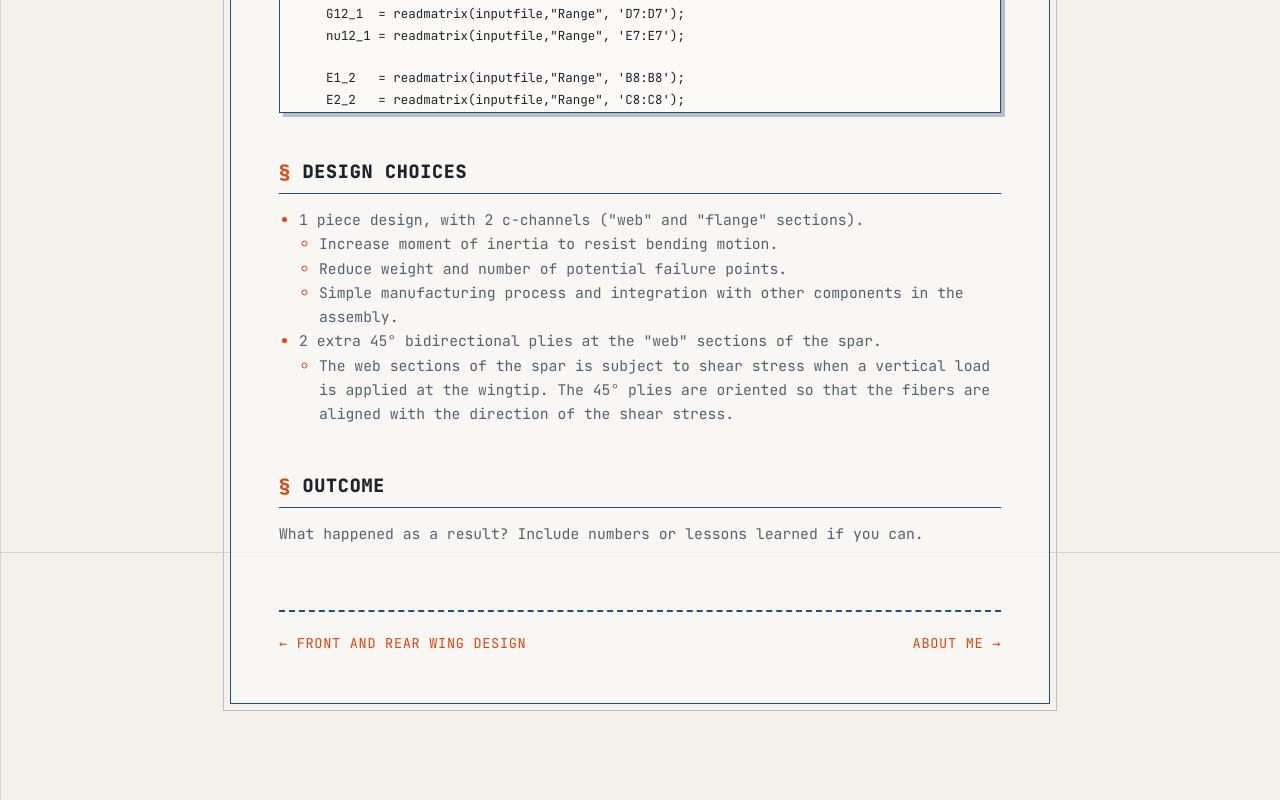
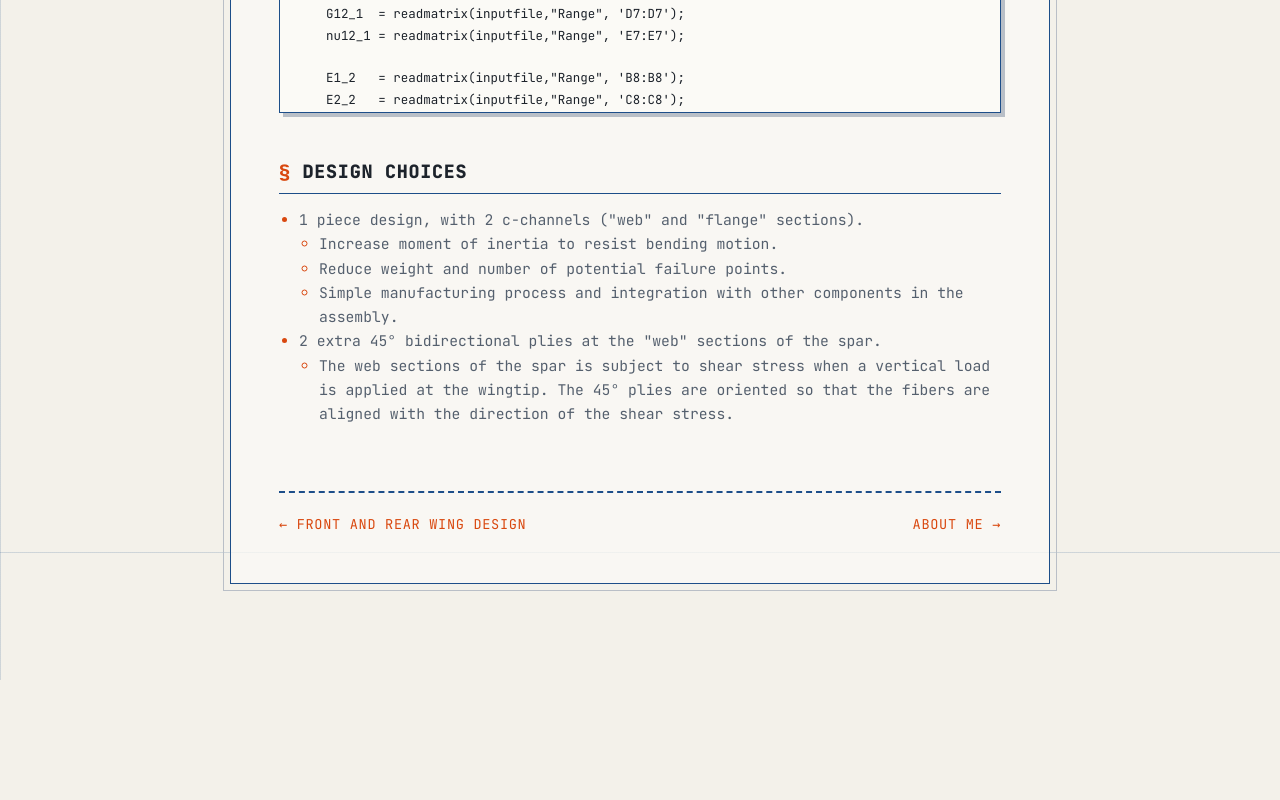
Before and after one commit to bernardkpl/Personal-Website, a plain HTML site: page project1b.html in a window 1280 px wide. Shown: the part 1848-2648 px from the top of the page. After the commit the page ends 2528 px from the top, so only its background shows below. Drawn offline with Linux system fonts and the light colour scheme.

Commit message:
project1b

```diff
--- a/project1b.html
+++ b/project1b.html
@@ -560,8 +560,6 @@ end</code></pre>
         </ul>
     </ul>
 
-    <h2>Outcome</h2>
-    <p>What happened as a result? Include numbers or lessons learned if you can.</p>
 
     <div class="pager">
       <a href="project1.html">← Front and Rear Wing Design</a>
```
